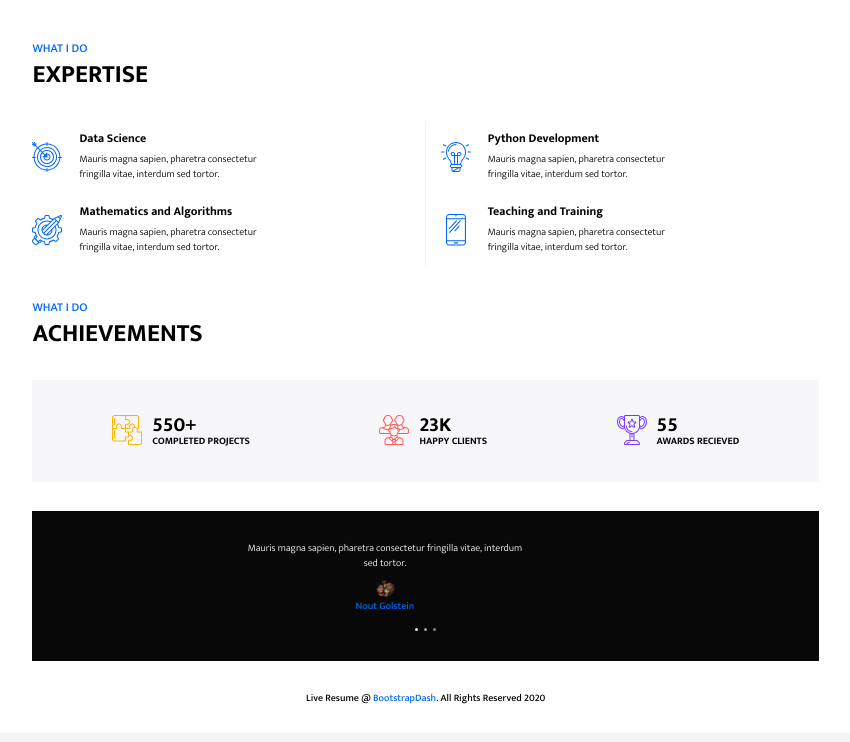
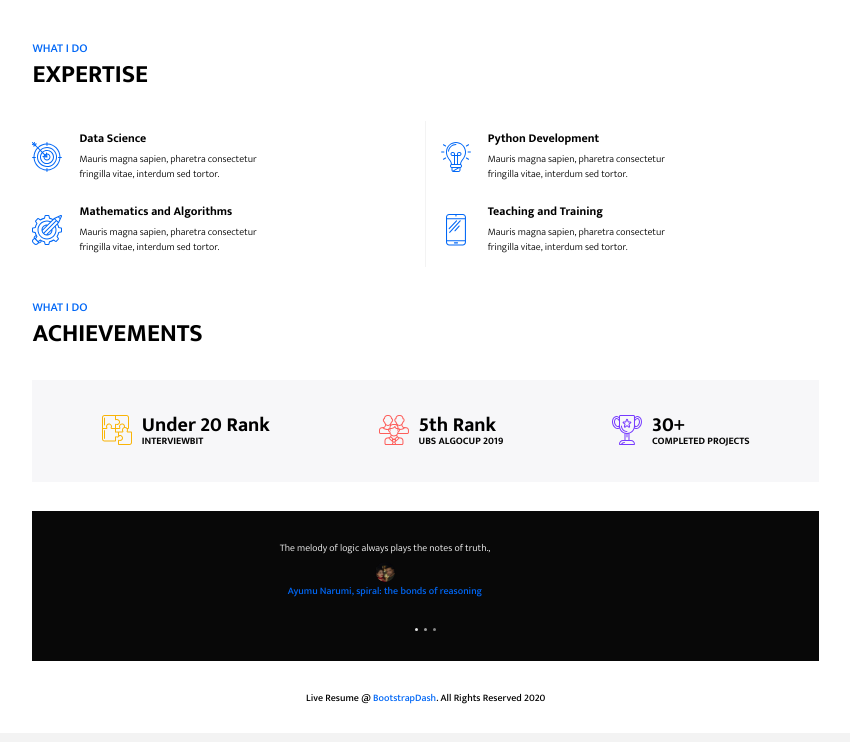
Before and after one commit to PurushottamParakh/PurushottamParakh.github.io, a website: page resume.html in a window 1280 px wide. Shown: the part 1224-1966 px from the top of the page, without its empty margins (341-1191 px from the left). Drawn offline with Linux system fonts and the light colour scheme.

Commit message:
updated details

```diff
--- a/resume.html
+++ b/resume.html
@@ -19,7 +19,6 @@
             <a href="index.html" class="nav-link">HOME</a>
             <a href="resume.html" class="nav-link active">RESUME</a>
             <a href="portfolio.html" class="nav-link">PROJECTS</a>
-            <a href="blog.html" class="nav-link">BLOG</a>
             <a href="contact.html" class="nav-link">CONTACT</a>
         </nav>
         <button class="btn btn-menu-toggle btn-white rounded-circle" data-toggle="collapsible-nav"
@@ -232,22 +231,22 @@
                     <div class="media achievement-card">
                         <img src="assets/images/puzzle.svg" alt="puzzle" class="achievement-card-icon">
                         <div class="media-body">
-                            <h4 class="achievement-card-title">550+</h4>
-                            <p class="achievement-card-description">COMPLETED PROJECTS</p>
+                            <h4 class="achievement-card-title">Under 20 Rank</h4>
+                            <p class="achievement-card-description">INTERVIEWBIT</p>
                         </div>
                     </div>
                     <div class="media achievement-card">
                         <img src="assets/images/team.svg" alt="puzzle" class="achievement-card-icon">
                         <div class="media-body">
-                            <h4 class="achievement-card-title">23K</h4>
-                            <p class="achievement-card-description">HAPPY CLIENTS</p>
+                            <h4 class="achievement-card-title">5th Rank</h4>
+                            <p class="achievement-card-description"> UBS ALGOCUP 2019</p>
                         </div>
                     </div>
                     <div class="media achievement-card">
                         <img src="assets/images/trophy.svg" alt="puzzle" class="achievement-card-icon">
                         <div class="media-body">
-                            <h4 class="achievement-card-title">55</h4>
-                            <p class="achievement-card-description">AWARDS RECIEVED</p>
+                            <h4 class="achievement-card-title">30+</h4>
+                            <p class="achievement-card-description">COMPLETED PROJECTS</p>
                         </div>
                     </div>
                 </div>
@@ -256,22 +255,20 @@
                 <div id="testimonialCarousel" class="testimonial-carousel carousel slide" data-ride="carousel">
                     <div class="carousel-inner">
                         <div class="carousel-item active">
-                            <p class="testimonial-content">Mauris magna sapien, pharetra consectetur fringilla vitae,
-                                interdum sed tortor.</p>
+                            <p class="testimonial-content">The melody of logic always plays the notes of truth.,
+                                </p>
                             <img src="assets/images/Profile.png" alt="profile" class="testimonial-img">
-                            <p class="testimonial-name">Nout Golstein</p>
+                            <p class="testimonial-name">Ayumu Narumi, spiral: the bonds of reasoning</p>
                         </div>
                         <div class="carousel-item">
-                            <p class="testimonial-content">Mauris magna sapien, pharetra consectetur fringilla vitae,
-                                interdum sed tortor.</p>
+                            <p class="testimonial-content">What you think you become. What you feel you attract. What you imagine you create.</p>
                             <img src="assets/images/Profile.png" alt="profile" class="testimonial-img">
-                            <p class="testimonial-name">Nout Golstein</p>
+                            <p class="testimonial-name">Buddha</p>
                         </div>
                         <div class="carousel-item">
-                            <p class="testimonial-content">Mauris magna sapien, pharetra consectetur fringilla vitae,
-                                interdum sed tortor.</p>
+                            <p class="testimonial-content">Sometimes it is the people no one can imagine anything of who do the things no one can imagine.</p>
                             <img src="assets/images/Profile.png" alt="profile" class="testimonial-img">
-                            <p class="testimonial-name">Nout Golstein</p>
+                            <p class="testimonial-name">Alan Turing</p>
                         </div>
                     </div>
                     <ol class="carousel-indicators">
```
Also changed, not shown: contact.html (+0 -1 lines), index.html (+7 -10 lines), portfolio.html (+0 -1 lines).
